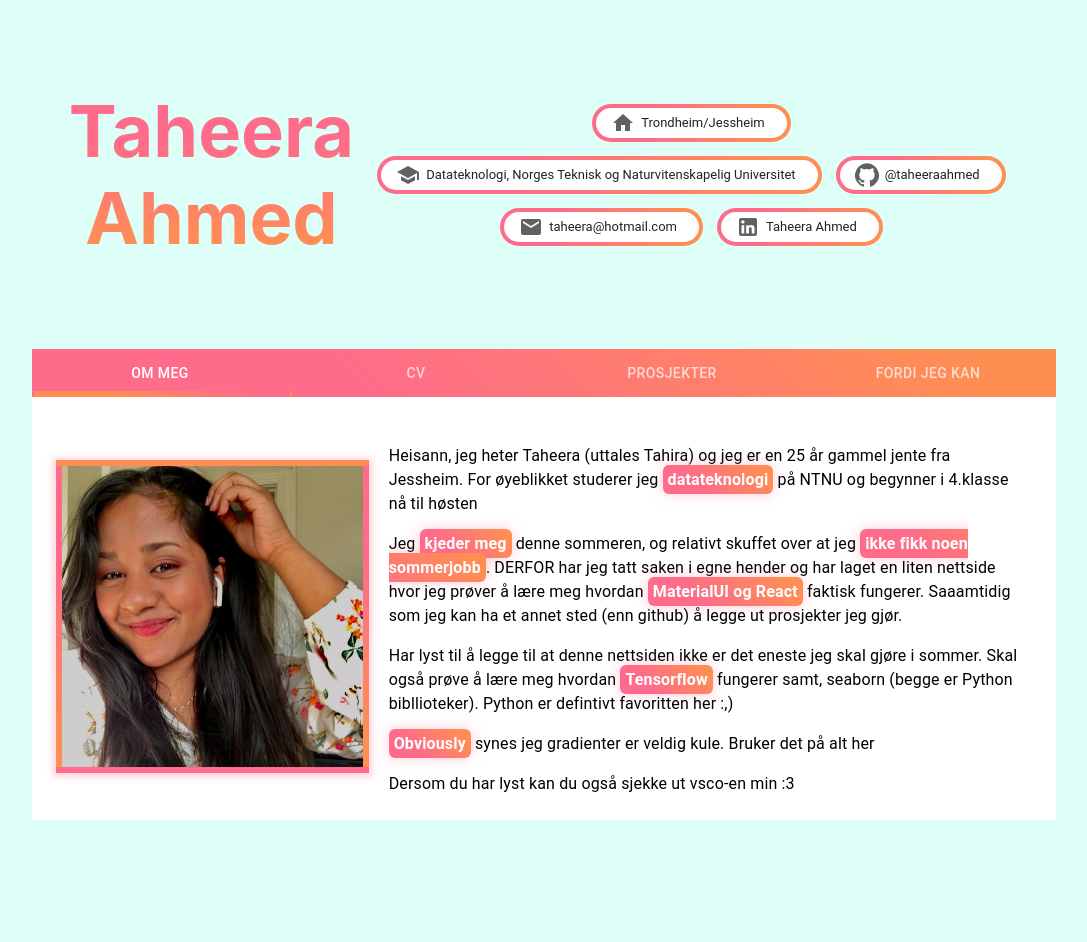
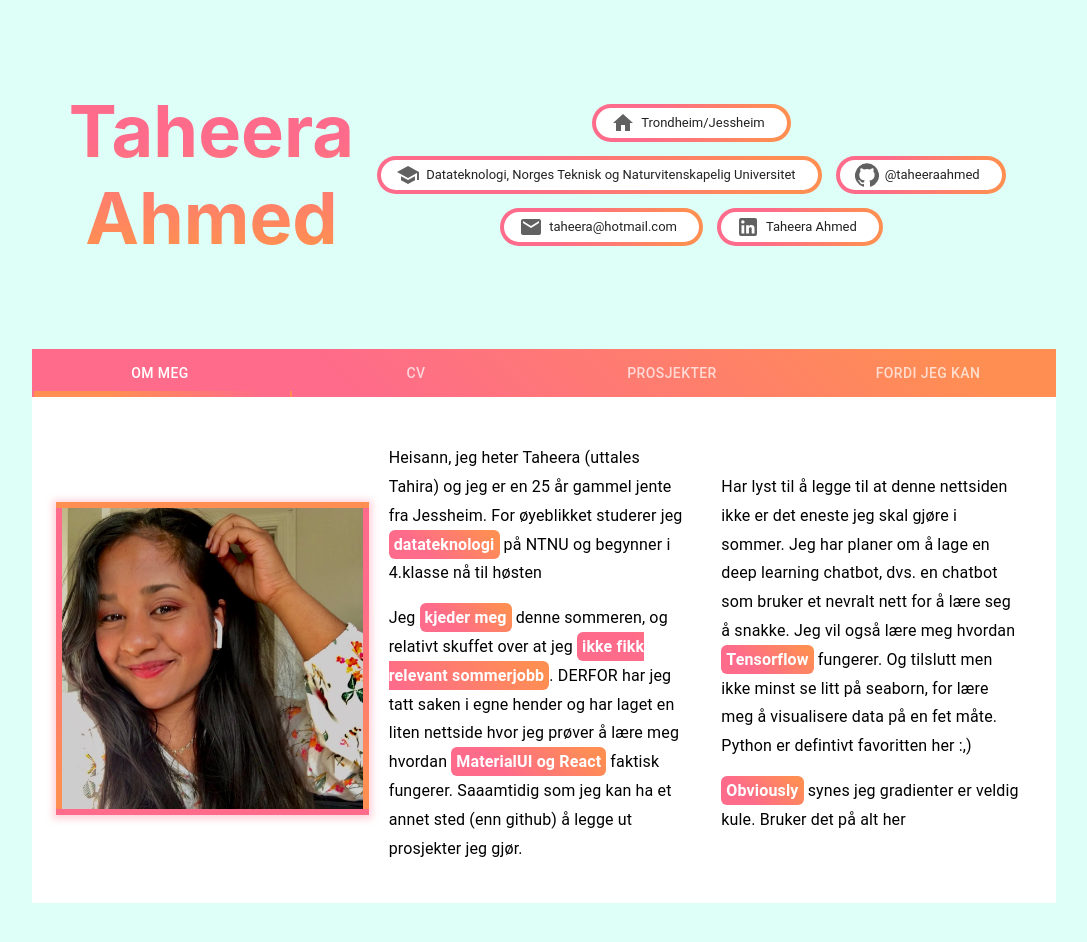
Before and after one commit to taheeraahmed/Making-a-react-app, a React (Create React App) app: page / in a window 1280 px wide. Shown: the top 942 px of the page, without its empty margins (96-1183 px from the left). Before the commit the page ends 868 px from the top, so only its background shows below. Built offline with nearby package versions, Linux system fonts and the light colour scheme.

Commit message:
Minor changes

```diff
--- a/src/components/Highlighter/Highlighter.css
+++ b/src/components/Highlighter/Highlighter.css
@@ -4,7 +4,15 @@
     padding: 5px;
     border-radius: 6px;
     color: #ffffff;
+    transition: 0s background;
+    font-weight: bold;
+
+
+}
+
+.highlight:hover {
+    background: -webkit-linear-gradient(90deg, #FE6B8B 30%, #FF8E53 90%);
     -webkit-box-shadow: 0px 0px 14px 0px rgba(254,107,139,0.35);
     box-shadow: 0px 0px 14px 0px rgba(254,107,139,0.35);
-    font-weight: bold;
+    transition-delay: 2s;
 }
--- a/src/components/Navbar.js
+++ b/src/components/Navbar.js
@@ -128,27 +128,30 @@ export default function Navbar() {
             </center>
 
           </Grid>
-          <Grid item xs={12} sm={8} >
-            <Typography paragraph = {true}>
+          <Grid item xs={12} sm={4} >
+            <Typography paragraph = {true} variant='body1' style={{lineHeight: '1.8'}}>
                 Heisann,
                 jeg heter Taheera (uttales Tahira) og jeg er en {Age} år gammel jente fra Jessheim.
                 For øyeblikket studerer jeg <Highlighter word = 'datateknologi'/> på NTNU og begynner i 4.klasse nå til høsten
             </Typography>
-            <Typography paragraph = {true}>
-                Jeg <Highlighter word = 'kjeder meg'/> denne sommeren, og relativt skuffet over at jeg <Highlighter word="ikke fikk noen sommerjobb"/>. DERFOR har jeg
+            <Typography paragraph = {true} style={{lineHeight: '1.8'}}>
+                Jeg <Highlighter word = 'kjeder meg'/> denne sommeren, og relativt skuffet over at jeg <Highlighter word="ikke fikk relevant sommerjobb"/>. DERFOR har jeg
                 tatt saken i egne hender og har laget en liten nettside hvor jeg
                 prøver å lære meg hvordan <Highlighter word="MaterialUI og React"/> faktisk fungerer. Saaamtidig som jeg kan ha et annet sted (enn github) å legge
                 ut prosjekter jeg gjør.
             </Typography>
-            <Typography paragraph = {true}>
-              Har lyst til å legge til at denne nettsiden ikke er det eneste jeg skal gjøre i sommer. Skal også prøve å lære meg hvordan <Highlighter word="Tensorflow"/> fungerer samt, seaborn (begge er Python bibllioteker).
+
+          </Grid>
+          <Grid item xs={12} sm={4} >
+            <Typography paragraph = {true} style={{lineHeight: '1.8'}}>
+              Har lyst til å legge til at denne nettsiden ikke er det eneste jeg skal gjøre i sommer. Jeg har planer om å lage
+              en deep learning chatbot, dvs. en chatbot som bruker et nevralt nett for å lære seg å snakke. Jeg vil også
+              lære meg hvordan <Highlighter word="Tensorflow"/> fungerer. Og tilslutt men ikke minst se litt på seaborn, for lære meg å visualisere
+              data på en fet måte.
               Python er defintivt favoritten her :,)
             </Typography>
-            <Typography paragraph = {true}>
+            <Typography paragraph = {true} style={{lineHeight: '1.8'}}>
               <Highlighter word = 'Obviously'/> synes jeg gradienter er veldig kule. Bruker det på alt her
-            </Typography>
-            <Typography>
-              Dersom du har lyst kan du også sjekke ut vsco-en min :3
             </Typography>
 
           </Grid>
@@ -230,8 +233,11 @@ export default function Navbar() {
           <ProjectList/>
       </TabPanel>
       <TabPanel value={value} index={3}>
-        <Typography variant="h2">
+        <Typography variant="h2" paragraph = {true}>
           Fordi jeg kan
+        </Typography>
+        <Typography>
+          Her vil jeg legge inn morsomme ting
         </Typography>
       </TabPanel>
     </div>
```
